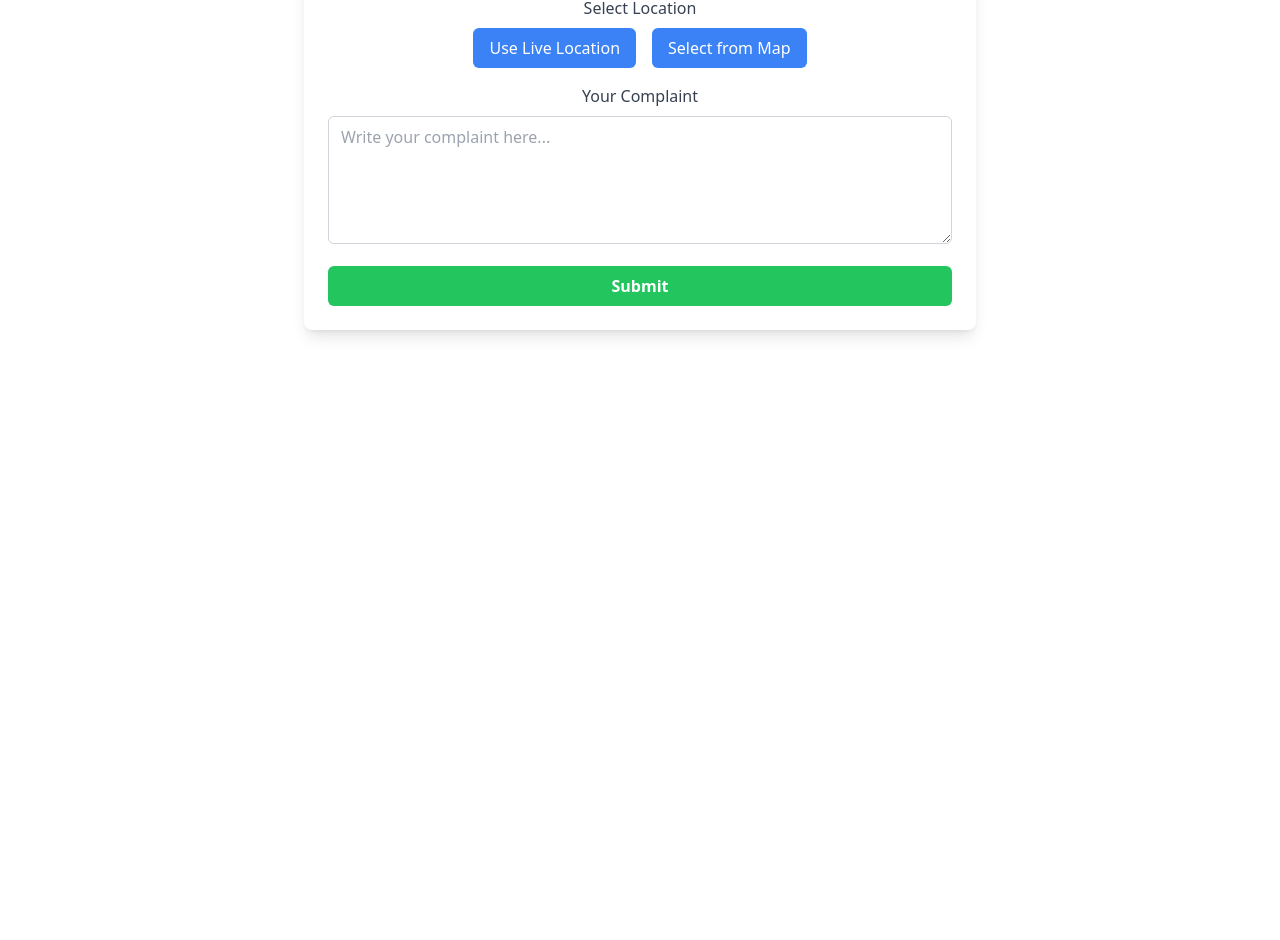
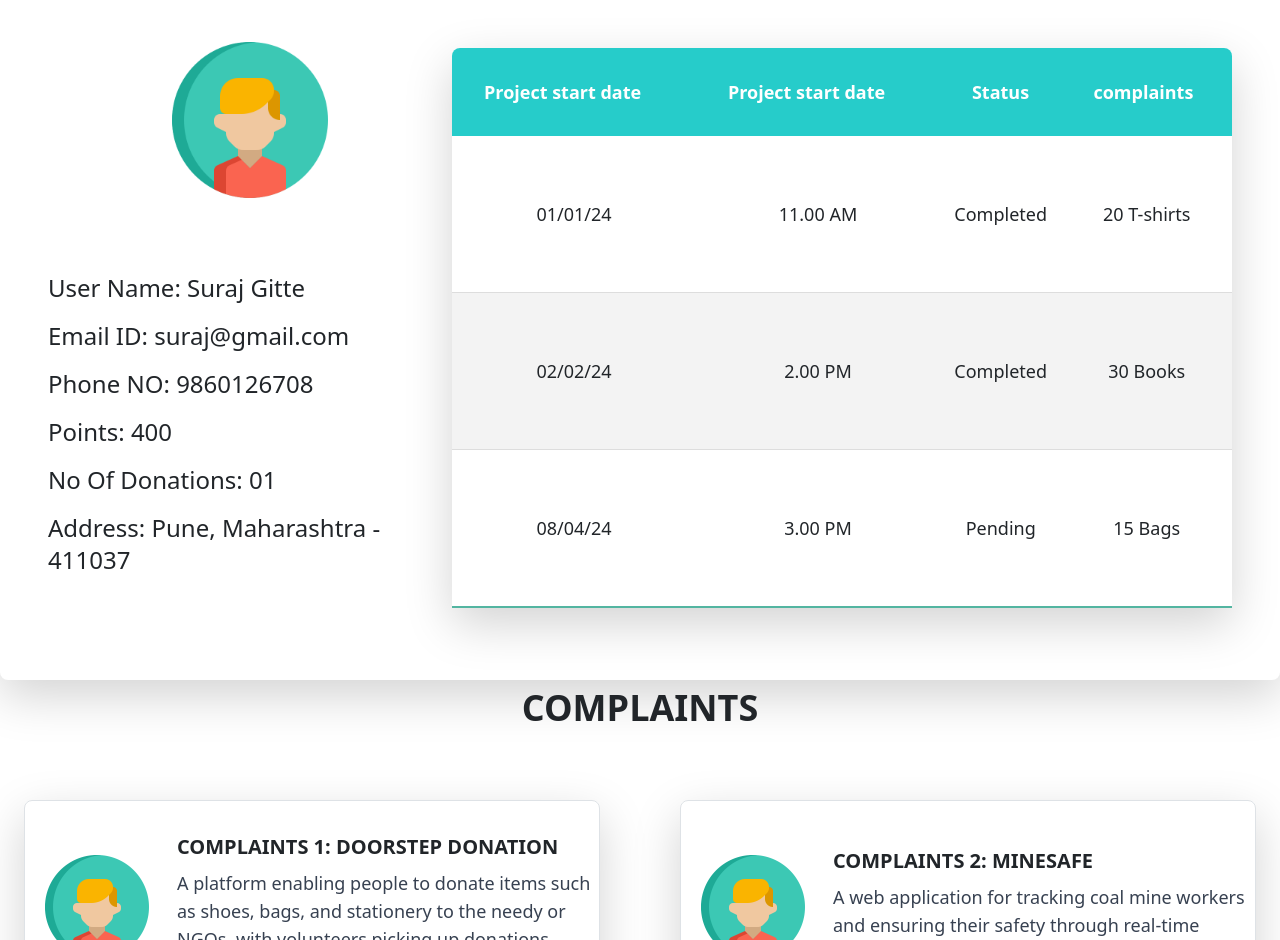
Before and after one commit to suraj126708/SIH_PS_Construction, a React (Create React App) app in the folder client/: page / in a window 1280 px wide. Shown: the part 160-1100 px from the top of the page. Before the commit the page ends 800 px from the top, so only its background shows below. Built offline with nearby package versions, Linux system fonts and the light colour scheme.

Commit message:
constructor acount

```diff
--- a/client/package.json
+++ b/client/package.json
@@ -4,12 +4,15 @@
   "private": true,
   "proxy": "http://localhost:5000",
   "dependencies": {
+    "@fortawesome/fontawesome-free": "^6.6.0",
     "@testing-library/jest-dom": "^5.17.0",
     "@testing-library/react": "^13.4.0",
     "@testing-library/user-event": "^13.5.0",
     "axios": "^1.7.7",
     "bcryptjs": "^2.4.3",
     "body-parser": "^1.20.2",
+    "bootstrap": "^5.3.3",
+    "fontawesome": "^5.6.3",
     "jsonwebtoken": "^9.0.2",
     "mapbox-gl": "^3.6.0",
     "react": "^18.3.1",
@@ -25,7 +28,6 @@
     "test": "react-scripts test",
     "eject": "react-scripts eject"
   },
-
   "eslintConfig": {
     "extends": [
       "react-app",
--- a/client/src/App.jsx
+++ b/client/src/App.jsx
@@ -1,12 +1,14 @@
 import React from "react";
 // import MapboxExample from "./components/MapLocationSelection";
-import Forum from "./pages/Forum";
+// import Forum from "./pages/Forum";
+import ConstructorAccount from "./pages/ConstructionAcount";
 
 function App() {
   return (
     <div className="App">
       {/* <MapboxExample /> */}
-      <Forum />
+      {/* <Forum /> */}
+      <ConstructorAccount />
     </div>
   );
 }
--- /dev/null
+++ b/client/src/components/complaintList.jsx
@@ -0,0 +1,59 @@
+import React from "react";
+import bg from "../Assests/images/user.png";
+
+const complaints = [
+  {
+    name: "complaints 1: Doorstep Donation",
+    description:
+      "A platform enabling people to donate items such as shoes, bags, and stationery to the needy or NGOs, with volunteers picking up donations from donors’ doorsteps.",
+  },
+  {
+    name: "complaints 2: MineSafe",
+    description:
+      "A web application for tracking coal mine workers and ensuring their safety through real-time monitoring and alerts.",
+  },
+  {
+    name: "complaints 3: Smart Healthcare Appointment System",
+    description:
+      "A DBMS complaints designed to streamline and automate the process of booking healthcare appointments with features like appointment reminders and easy rescheduling.",
+  },
+  {
+    name: "complaints 3: Smart Healthcare Appointment System",
+    description:
+      "A DBMS complaints designed to streamline and automate the process of booking healthcare appointments with features like appointment reminders and easy rescheduling.",
+  },
+];
+
+const ComplaintsList = () => {
+  return (
+    <div className="bg-white w-full h-screen pb-6">
+      <h2 className="text-4xl font-bold mb-6 text-uppercase py-4">
+        complaints
+      </h2>
+      <div className="grid grid-cols-2 gap-8 ">
+        {complaints.map((complaint, index) => (
+          <div
+            key={index}
+            className="m-4 border rounded-lg shadow-lg p-2 flex justify-center items-center space-x-4 h-full"
+          >
+            <img
+              src={bg}
+              alt={complaint.name}
+              className="w-32 h-32 object-cover rounded-lg"
+            />
+            <div className="flex flex-col justify-center ">
+              <h3 className=" text-xl text-uppercase text-left font-semibold">
+                {complaint.name}
+              </h3>
+              <p className="text-gray-700 text-left text-lg mt-2">
+                {complaint.description}
+              </p>
+            </div>
+          </div>
+        ))}
+      </div>
+    </div>
+  );
+};
+
+export default ComplaintsList;
--- /dev/null
+++ b/client/src/pages/ConstructionAcount.jsx
@@ -0,0 +1,84 @@
+import React from "react";
+import "bootstrap/dist/css/bootstrap.min.css";
+import "@fortawesome/fontawesome-free/css/all.min.css";
+import userBg from "../Assests/images/user.png";
+import ComplaintsList from "../components/complaintList";
+import NavBar from "../components/Navbar";
+
+const constructorAccount = () => {
+  return (
+    <>
+      {/* <NavBar /> */}
+      <div className="bg-white w-full relative">
+        <section className="h-[90vh] flex flex-col justify-between mt-[6.5rem]">
+          <div className="container mt-8 w-[100%] h-[45rem] bg-white rounded-lg p-5 shadow-lg">
+            <div className="content flex justify-between items-center">
+              <div className="left-side w-[35%] flex flex-col items-center relative">
+                <img
+                  id="idimage"
+                  src={userBg}
+                  alt="img1"
+                  className="w-[12rem] h-[12rem] rounded-full"
+                />
+                <div className="details text-2xl my-5 text-center">
+                  <p className="topic py-2 font-medium text-left">
+                    User Name: Suraj Gitte
+                  </p>
+                  <p className="topic py-2 font-medium text-left">
+                    Email ID: suraj@gmail.com
+                  </p>
+                  <p className="topic py-2 font-medium text-left">
+                    Phone NO: 9860126708
+                  </p>
+                  <p className="topic py-2 font-medium text-left">
+                    Points: 400{" "}
+                  </p>
+                  <p className="topic py-2 font-medium text-left">
+                    No Of Donations: 01
+                  </p>
+                  <p className="topic py-2 font-medium text-left">
+                    Address: Pune, Maharashtra - 411037
+                  </p>
+                </div>
+              </div>
+
+              <table className=" text-lg content-table border-collapse h-[35rem] w-[50rem] mx-auto shadow-lg rounded-t-lg overflow-hidden">
+                <thead>
+                  <tr className="bg-[#26ccca] text-white text-left font-bold">
+                    <th className="py-[30px] pl-8">Project start date</th>
+                    <th className="py-[30px] pl-8 ">Project start date</th>
+                    <th className="py-[30px] pl-8">Status</th>
+                    <th className="py-[30px] pl-8">complaints</th>
+                  </tr>
+                </thead>
+                <tbody className="bg-white">
+                  <tr className="border-b border-[#dddddd]">
+                    <td className="py-[30px]">01/01/24</td>
+                    <td className="py-[30px]">11.00 AM</td>
+                    <td className="py-[30px] ">Completed</td>
+                    <td className="py-[30px] ">20 T-shirts</td>
+                  </tr>
+                  <tr className="border-b border-[#dddddd] bg-[#f3f3f3]">
+                    <td className="py-[30px] ">02/02/24</td>
+                    <td className="py-[30px] ">2.00 PM</td>
+                    <td className="py-[30px] ">Completed</td>
+                    <td className="py-[30px] ">30 Books</td>
+                  </tr>
+                  <tr className="border-b-2 border-[#53b5a1]">
+                    <td className="py-[30px] ">08/04/24</td>
+                    <td className="py-[30px] ">3.00 PM</td>
+                    <td className="py-[30px] ">Pending</td>
+                    <td className="py-[30px] ">15 Bags</td>
+                  </tr>
+                </tbody>
+              </table>
+            </div>
+          </div>
+        </section>
+        <ComplaintsList />
+      </div>
+    </>
+  );
+};
+
+export default constructorAccount;
```
Also changed, not shown: client/src/Assests/images/user.png (added), 1 other file (tests, documents, lock files or other folders).
